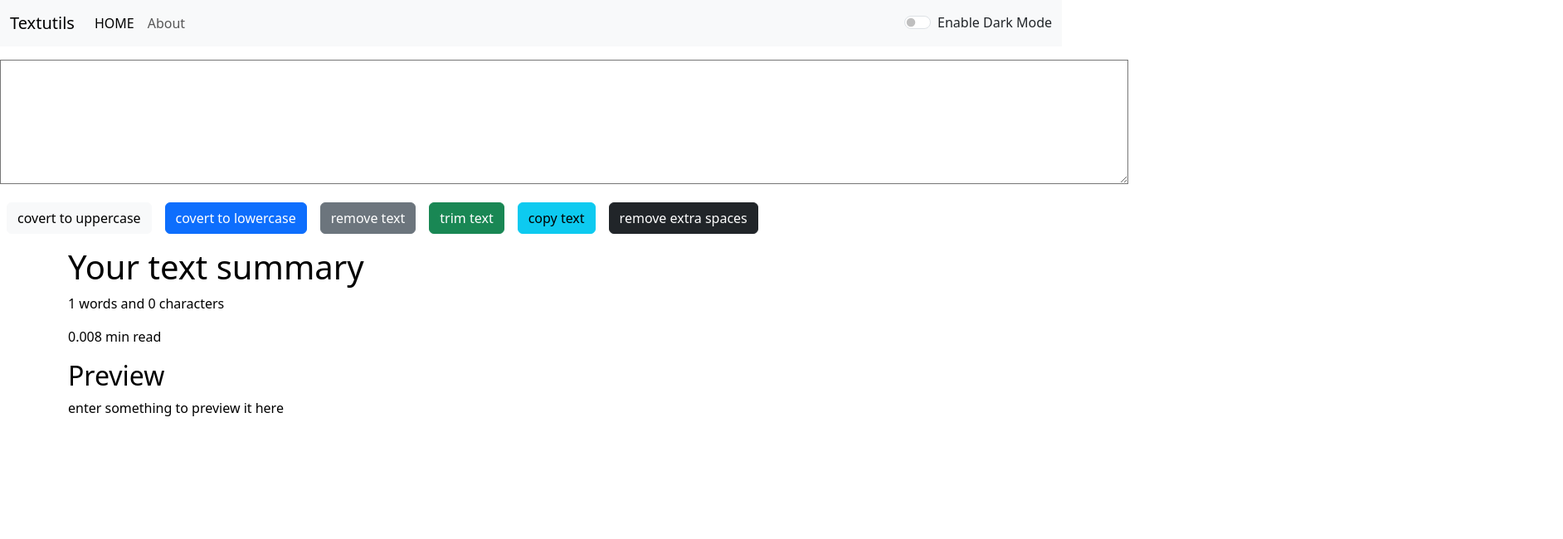
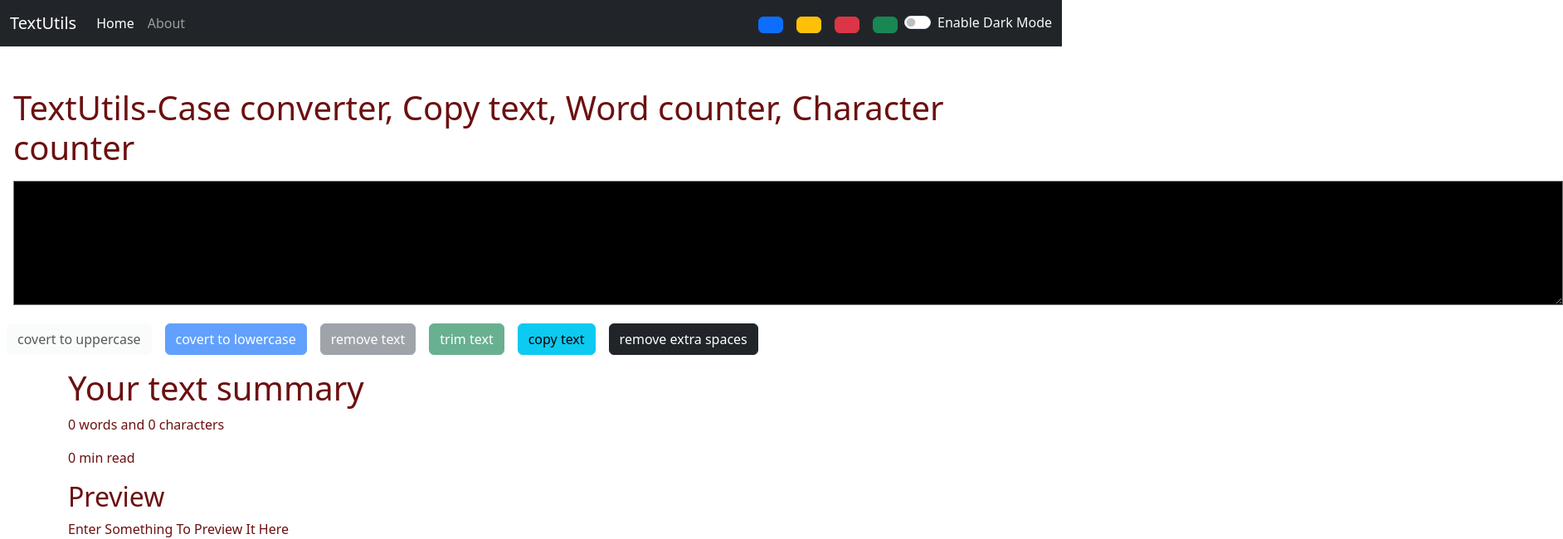
Before and after one commit to renu0105/textutils, a React (Create React App) app: page / in a window 1280 px wide. Shown: the top 650 px of the page at 83% size, 1884 px wide, since content can reach past the window. Built offline with nearby package versions, Linux system fonts and the light colour scheme.

Commit message:
new mode

```diff
--- a/public/index.html
+++ b/public/index.html
@@ -7,7 +7,7 @@
     <meta name="theme-color" content="#000000" />
     <meta
       name="description"
-      content="Textutils is a utility which can be used to manipulate your text in the way you want."
+      content="Textutils is a word counter and a character counting utility which can be used to manipulate your text in the way you want.you can remove extra spaces,copy the manipulated text as well as convert your text from uppercase to lowercase  and lowercase to uppercase"
     />
     <link rel="apple-touch-icon" href="%PUBLIC_URL%/public/favicon-16x16.png" />
 
@@ -15,7 +15,7 @@
 
      <link href="https://cdn.jsdelivr.net/npm/bootstrap@5.3.0/dist/css/bootstrap.min.css" rel="stylesheet" integrity="sha384-9ndCyUaIbzAi2FUVXJi0CjmCapSmO7SnpJef0486qhLnuZ2cdeRhO02iuK6FUUVM" crossorigin="anonymous">
 
-    <title>Textutils-Home</title>
+    <title>TextUtils- Convert UpperCase to Lowercase|Convert Lowercase to UpperCase |Remove text |Copy Text |Trim text |word counter |Character counter </title>
 
   </head>
   <body>
--- a/src/App.js
+++ b/src/App.js
@@ -7,7 +7,7 @@ import About from "./components/About";
 import { Routes, Route } from "react-router-dom";
 
 function App() {
-  const [mode, setmode] = useState("light");
+  const [mode, setmode] = useState("dark");
 
   const [alert, setAlert] = useState(null);
 
@@ -25,8 +25,8 @@ function App() {
   const enableMode = () => {
     if (mode === "light") {
       setmode("dark");
-      document.body.style.backgroundColor = "#262450";
-      showAlert("dark mode has been enalebed", "success");
+      document.body.style.backgroundColor = "#9ea78e99 ";
+      showAlert("Dark mode has been enabled", "success");
       document.title = "Textutils-Dark mode";
 
       //  setInterval(() => {
@@ -40,9 +40,9 @@ function App() {
       //  }, 2000);
     } else {
       setmode("light");
-      document.body.style.backgroundColor = "white";
+      document.body.style.backgroundColor = " #ebe7d7";
       document.title = "Textutils-Light mode";
-      showAlert("light mode has been enalebed", "success");
+      showAlert("Light mode has been enabled", "success");
     }
   };
 
@@ -50,22 +50,41 @@ function App() {
     enableMode();
   };
 
+  const removeBodyclasses = () => {
+    document.body.classList.remove("bg-light");
+    document.body.classList.remove("bg-warning");
+    document.body.classList.remove("bg-danger");
+    document.body.classList.remove("bg-success");
+  };
+
+  const color = (cls) => {
+    removeBodyclasses();
+    console.log(cls);
+    document.body.classList.add("bg-" + cls);
+  };
   return (
     <>
       <Navbar
-        title="Textutils"
+        title="TextUtils"
         about="About"
         toggleMode={toggle}
         navMode={mode}
+        color={color}
       />
       <Alert alert={alert} />
       <Routes>
         <Route
           exact
           path="/"
-          element={<Textform showAlert={showAlert} navMode={mode} />}
+          element={
+            <Textform
+              showAlert={showAlert}
+              heading=" TextUtils-Case converter, Copy text, Word counter, Character counter"
+              navMode={mode}
+            />
+          }
         />
-        <Route path="/about" element={<About />} />
+        <Route path="/about" element={<About navMode={mode} />} />
       </Routes>
     </>
   );
--- a/src/components/About.js
+++ b/src/components/About.js
@@ -1,36 +1,48 @@
-import React, { useState } from "react";
+// import React, { useState } from "react";
+import React from "react";
+export default function About(props) {
+  // const [myStyle, setStyle] = useState({
+  //   color: "white",
+  //   backgroundColor: "black",
+  // });
 
-export default function About() {
-  const [myStyle, setStyle] = useState({
-    color: "white",
-    backgroundColor: "black",
-  });
+  // const [btntext, setbtntext] = useState("enable dark modeeee");
 
-  const [btntext, setbtntext] = useState("enable dark modeeee");
+  // const toogleBtn = () => {
+  //   if (myStyle.color === "white")
+  //     setStyle({
+  //       color: "black",
+  //       backgroundColor: "white",
+  //       border: "2px solid red",
+  //     });
 
-  const toogleBtn = () => {
-    if (myStyle.color === "white") {
-      setStyle({
-        color: "black",
-        backgroundColor: "white",
-        border: "2px solid red",
-      });
+  //     setbtntext("enale dark mode");
+  //   } else {
+  //     setStyle({
+  //       color: "white",
+  //       backgroundColor: "black",
+  //       border: "2px solid grey",
+  //     });
 
-      setbtntext("enale dark mode");
-    } else {
-      setStyle({
-        color: "white",
-        backgroundColor: "black",
-        border: "2px solid grey",
-      });
+  //     setbtntext("enale light mode");
+  //   }
+  // };
 
-      setbtntext("enale light mode");
-    }
+  let myStyle = {
+    color: props.navMode === "light" ? "black" : "white",
+    backgroundColor: props.navMode === "light" ? "purple" : "#d46d7f",
+    border: "2px solid",
+    borderColor: props.navMode === "light" ? "black" : "white",
   };
 
   return (
-    <div className="conatiner" style={myStyle}>
-      <h2>my reactjs app</h2>
+    <div
+      className="conatiner"
+      style={{ color: props.navMode === "light" ? "black" : "white" }}
+    >
+      <h2>
+        <strong>My Reactjs App</strong>
+      </h2>
 
       <div className="accordion" id="accordionExample">
         <div className="accordion-item my-2" style={myStyle}>
@@ -44,7 +56,7 @@ export default function About() {
               aria-controls="collapseOne"
               style={myStyle}
             >
-              Accordion Item #1
+              <strong> Accordion Item #1 </strong>
             </button>
           </h2>
           <div
@@ -53,7 +65,7 @@ export default function About() {
             aria-labelledby="headingOne"
             data-bs-parent="#accordionExample"
           >
-            <div className="accordion-body">
+            <div className="accordion-body" style={myStyle}>
               <strong>This is the first item's accordion body.</strong> It is
               shown by default, until the collapse plugin adds the appropriate
               classNamees that we use to style each element. These classNamees
@@ -117,7 +129,7 @@ export default function About() {
             aria-labelledby="headingThree"
             data-bs-parent="#accordionExample"
           >
-            <div className="accordion-body">
+            <div className="accordion-body" style={myStyle}>
               <strong>This is the third item's accordion body.</strong> It is
               hidden by default, until the collapse plugin adds the appropriate
               classNamees that we use to style each element. These classNamees
@@ -130,11 +142,11 @@ export default function About() {
           </div>
         </div>
       </div>
-      <div className="container my-3">
+      {/* <div className="container my-3">
         <button onClick={toogleBtn} type="button" className="btn btn-primary">
           {btntext}
         </button>
-      </div>
+      </div> */}
     </div>
   );
 }
--- a/src/components/Alert.js
+++ b/src/components/Alert.js
@@ -1,22 +1,22 @@
 import React from "react";
 
-
-function Alert(props){
-  const capitalize=(word)=>{
-    const lower=word.toLowerCase();
+function Alert(props) {
+  const capitalize = (word) => {
+    const lower = word.toLowerCase();
     return lower.charAt(0).toUpperCase() + lower.slice(1);
-  }
+  };
   return (
-    props.alert &&
+    <div style={{ height: "50px" }}>
+      {props.alert && (
         <div
           className={`alert alert-${props.alert.typ} alert-dismissible fade show`}
           role="alert"
         >
           <strong>{capitalize(props.alert.typ)}</strong> : {props.alert.msg}
-
         </div>
-
+      )}
+    </div>
   );
-};
+}
 
 export default Alert;
--- a/src/components/Navbar.js
+++ b/src/components/Navbar.js
@@ -27,7 +27,7 @@ export default function Navbar(props) {
             <li className="nav-item">
               <Link className="nav-link active" aria-current="page" to="/">
                 {" "}
-                HOME{" "}
+                Home{" "}
               </Link>
             </li>
 
@@ -41,6 +41,37 @@ export default function Navbar(props) {
               <input className="form-control me-2" type="search" placeholder="Search" aria-label="Search"/>
               <button className="btn btn-outline-success" type="submit">Search</button>
     </form>  */}
+
+          <div className="flex">
+            <button
+              className="btn btn-primary mx-2"
+              onClick={() => {
+                props.color("primary");
+              }}
+              style={{ height: "20px", width: "30px" }}
+            ></button>
+            <button
+              className="btn btn-warning mx-2"
+              onClick={() => {
+                props.color("warning");
+              }}
+              style={{ height: "20px", width: "30px" }}
+            ></button>
+            <button
+              className="btn btn-danger mx-2"
+              onClick={() => {
+                props.color("danger");
+              }}
+              style={{ height: "20px", width: "30px" }}
+            ></button>
+            <button
+              className="btn btn-success mx-2"
+              onClick={() => {
+                props.color("success");
+              }}
+              style={{ height: "20px", width: "30px" }}
+            ></button>
+          </div>
 
           <div
             className={`form-check form-switch text-${
--- a/src/components/Textform.js
+++ b/src/components/Textform.js
@@ -5,7 +5,7 @@ export default function Textform(props) {
     // console.log("uppercase wase clicked "  + text);
     let newtext = text.toUpperCase();
     setText(newtext);
-    props.showAlert("this is uppercase", "success");
+    props.showAlert("Convert to Uppercase", "success");
   };
 
   const handleOnClick = (event) => {
@@ -16,58 +16,78 @@ export default function Textform(props) {
   const handleLoClick = () => {
     let va = text.toLowerCase();
     setText(va);
+    props.showAlert("Convert to Lowercase", "success");
   };
 
   const clear = () => {
     let remove = "";
     setText(remove);
+    props.showAlert(" Remove text", "success");
   };
 
   const trimmm = () => {
     let tr = text.trim();
     setText(tr);
+    props.showAlert(" Trim text", "success");
   };
 
   const copy = () => {
     let text = document.getElementById("box");
     navigator.clipboard.writeText(text.value);
+    props.showAlert(" Copy text", "success");
   };
 
   const removeSpace = () => {
     let newtext = text.split(/[  ]+/);
     setText(newtext.join(" "));
+    props.showAlert(" Remove ExtraSpaces ", "success");
   };
 
   const [text, setText] = useState("");
   return (
     <>
-      <div style={{ color: props.navMode === "dark" ? "white" : "black" }}>
-        <h1>{props.heading} </h1>
-        <div className="my-3 card-body">
+      <div style={{ color: props.navMode === "light" ? "black" : "#6c1010" }}>
+        <h1 className="mb-2 mx-3">{props.heading} </h1>
+        <div className="my-3 mx-3 card-body">
           <textarea
             id="box"
             rows="6"
-            cols="145"
+            cols="200"
             value={text}
             onChange={handleOnClick}
             style={{
-              backgroundColor: props.navMode === "dark" ? "#dad9e1" : "white",
-              color: props.navMode === "dark" ? "black" : "blue",
+              backgroundColor: props.navMode === "light" ? "#dad9e1" : "black",
+              color: props.navMode === "dark" ? "white" : "blue",
               justifyContent: "center",
-
             }}
           ></textarea>
         </div>
-        <button className="btn btn-light mx-2 " onClick={handleUpClick}>
+        <button
+          disabled={text.length === 0}
+          className="btn btn-light mx-2 "
+          onClick={handleUpClick}
+        >
           covert to uppercase{" "}
         </button>
-        <button className="btn btn-primary mx-2 " onClick={handleLoClick}>
+        <button
+          disabled={text.length === 0}
+          className="btn btn-primary mx-2 "
+          onClick={handleLoClick}
+        >
           covert to lowercase{" "}
         </button>
-        <button className="btn btn-secondary mx-2" onClick={clear}>
+        <button
+          disabled={text.length === 0}
+          className="btn btn-secondary mx-2"
+          onClick={clear}
+        >
           remove text
         </button>
-        <button className="btn btn-success mx-2" onClick={trimmm}>
+        <button
+          disabled={text.length === 0}
+          className="btn btn-success mx-2"
+          onClick={trimmm}
+        >
           trim text
         </button>
         <button className="btn btn-info mx-2" onClick={copy}>
@@ -79,15 +99,26 @@ export default function Textform(props) {
       </div>
       <div
         className="container my-3"
-        style={{ color: props.navMode === "dark" ? "white" : "black" }}
+        style={{ color: props.navMode === "dark" ? "#6c1010" : "black" }}
       >
         <h1>Your text summary</h1>
         <p>
-          {text.split(" ").length} words and {text.length} characters
+          {
+            text.split(/s+/).filter((element) => {
+              return element.length !== 0;
+            }).length
+          }{" "}
+          words and {text.length} characters
         </p>
-        <p>{0.008 * text.split(" ").length} min read</p>
+        <p>
+          {0.008 *
+            text.split(/\s+/).filter((element) => {
+              return element.length !== 0;
+            }).length}{" "}
+          min read
+        </p>
         <h2>Preview</h2>
-        <p>{text.length > 0 ? text : "enter something to preview it here"}</p>
+        <p>{text.length > 0 ? text : "Enter Something To Preview It Here"}</p>
       </div>
     </>
   );
```
Lines whose indentation alone changed are shown as unchanged.
